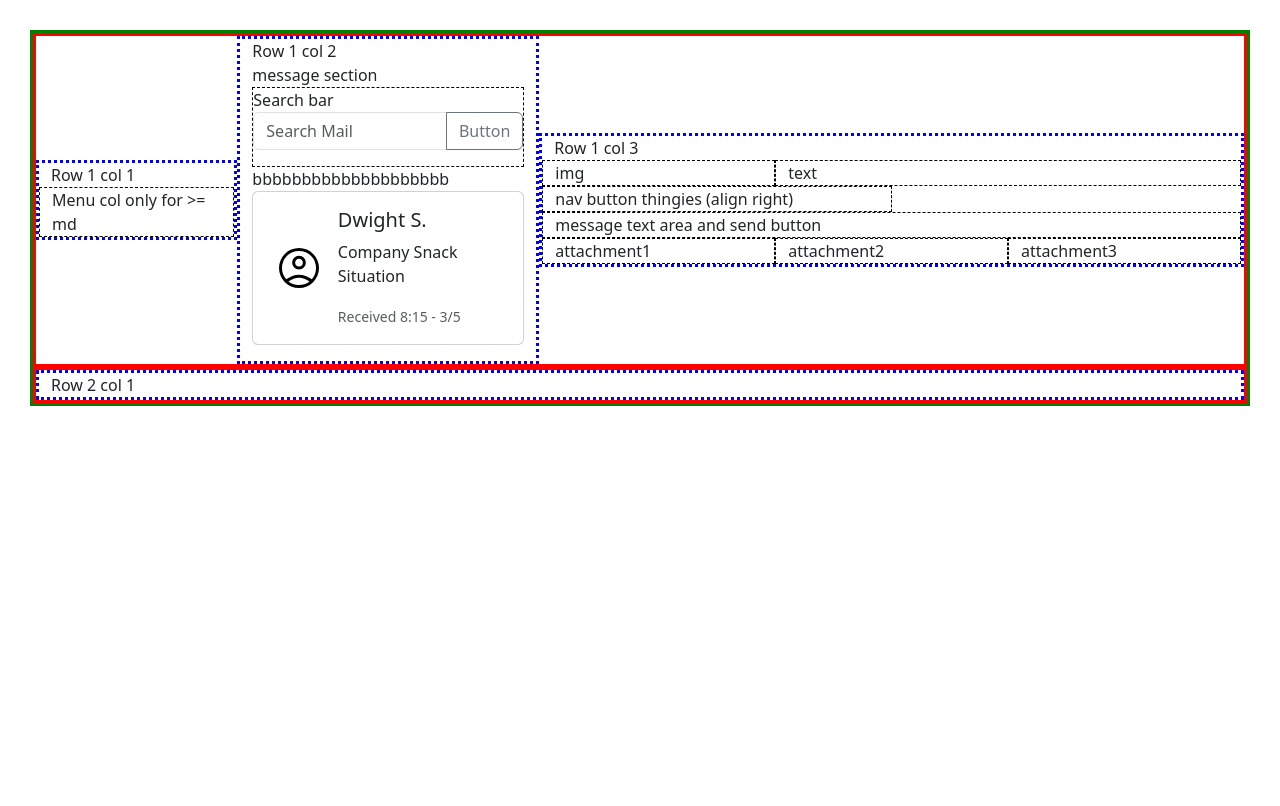
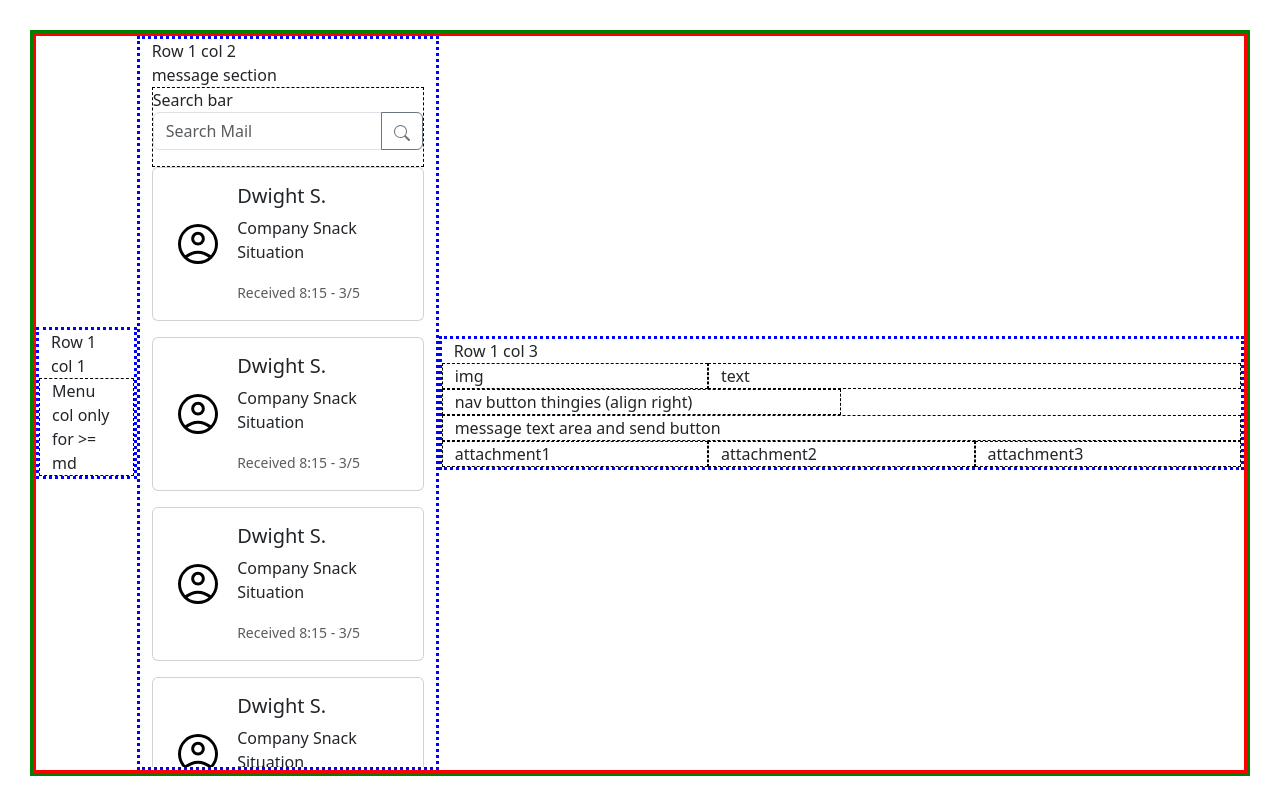
Before and after one commit to Dawie0/Dawid_Fourie_Bootstrap_Grid_Project, a plain HTML site: page index.html in a window 1280 px wide. Drawn offline with nearby package versions, Linux system fonts and the light colour scheme.

Commit message:
fourth commit

```diff
--- a/index.html
+++ b/index.html
@@ -9,9 +9,9 @@
     <title>Document</title>
 </head>
 <body>
-    <div class="container-fluid my-container">
-        <div class="row align-items-center my-row">
-            <div class="col-lg-2 col-md-4 col-sm-12 my-col">
+    <div class="container-fluid my-container cont-height">
+        <div class="row align-items-center my-row ">
+            <div class="col-xl-1 col-lg-2 col-md-4 col-sm-12 my-col">
                 Row 1 col 1
                 <div class="row justify-content-center ">
                     <div class="col-3 d-sm-none inner-conts">
@@ -37,11 +37,12 @@
                             Search bar
                             <div class="input-group mb-3">
                                 <input type="text" class="form-control" placeholder="Search Mail" aria-label="Search Mail" aria-describedby="button-addon2">
-                                <button class="btn btn-outline-secondary" type="button" id="button-addon2">Button</button>
+                                <button class="btn btn-outline-secondary" type="button" id="button-addon2"><svg xmlns="http://www.w3.org/2000/svg" width="16" height="16" fill="currentColor" class="bi bi-search" viewBox="0 0 16 16">
+                                    <path d="M11.742 10.344a6.5 6.5 0 1 0-1.397 1.398h-.001c.03.04.062.078.098.115l3.85 3.85a1 1 0 0 0 1.415-1.414l-3.85-3.85a1.007 1.007 0 0 0-.115-.1zM12 6.5a5.5 5.5 0 1 1-11 0 5.5 5.5 0 0 1 11 0z"/>
+                                  </svg></button>
                               </div>
                         </div>
-                        <div class="col-12">
-                            bbbbbbbbbbbbbbbbbbbb
+                        <div class="col-12 overflow-y-scroll scroller-col">
 
                             <div class="card mb-3" >
                                 <div class="row g-1 align-items-center">
@@ -58,13 +59,87 @@
                                 </div>
                               </div>
 
+                              <div class="card mb-3" >
+                                <div class="row g-1 align-items-center">
+                                  <div class="col-sm-2 col-md-3 align-self-center">
+                                    <img src="user.svg" class="img-fluid center-block offset-md-4 d-none d-sm-block" alt="user image">
+                                  </div>
+                                  <div class="col-sm-5 col-md-8">
+                                    <div class="card-body">
+                                      <h5 class="card-title ">Dwight S.</h5>
+                                      <p class="card-text">Company Snack Situation</p>
+                                      <p class="card-text"><small class="text-muted">Received 8:15 - 3/5</small></p>
+                                    </div>
+                                  </div>
+                                </div>
+                              </div>
+
+                              <div class="card mb-3" >
+                                <div class="row g-1 align-items-center">
+                                  <div class="col-sm-2 col-md-3 align-self-center">
+                                    <img src="user.svg" class="img-fluid center-block offset-md-4 d-none d-sm-block" alt="user image">
+                                  </div>
+                                  <div class="col-sm-5 col-md-8">
+                                    <div class="card-body">
+                                      <h5 class="card-title ">Dwight S.</h5>
+                                      <p class="card-text">Company Snack Situation</p>
+                                      <p class="card-text"><small class="text-muted">Received 8:15 - 3/5</small></p>
+                                    </div>
+                                  </div>
+                                </div>
+                              </div>
+
+                              <div class="card mb-3" >
+                                <div class="row g-1 align-items-center">
+                                  <div class="col-sm-2 col-md-3 align-self-center">
+                                    <img src="user.svg" class="img-fluid center-block offset-md-4 d-none d-sm-block" alt="user image">
+                                  </div>
+                                  <div class="col-sm-5 col-md-8">
+                                    <div class="card-body">
+                                      <h5 class="card-title ">Dwight S.</h5>
+                                      <p class="card-text">Company Snack Situation</p>
+                                      <p class="card-text"><small class="text-muted">Received 8:15 - 3/5</small></p>
+                                    </div>
+                                  </div>
+                                </div>
+                              </div>
+
+                              <div class="card mb-3" >
+                                <div class="row g-1 align-items-center">
+                                  <div class="col-sm-2 col-md-3 align-self-center">
+                                    <img src="user.svg" class="img-fluid center-block offset-md-4 d-none d-sm-block" alt="user image">
+                                  </div>
+                                  <div class="col-sm-5 col-md-8">
+                                    <div class="card-body">
+                                      <h5 class="card-title ">Dwight S.</h5>
+                                      <p class="card-text">Company Snack Situation</p>
+                                      <p class="card-text"><small class="text-muted">Received 8:15 - 3/5</small></p>
+                                    </div>
+                                  </div>
+                                </div>
+                              </div>
+
+                              <div class="card mb-3" >
+                                <div class="row g-1 align-items-center">
+                                  <div class="col-sm-2 col-md-3 align-self-center">
+                                    <img src="user.svg" class="img-fluid center-block offset-md-4 d-none d-sm-block" alt="user image">
+                                  </div>
+                                  <div class="col-sm-5 col-md-8">
+                                    <div class="card-body">
+                                      <h5 class="card-title ">Dwight S.</h5>
+                                      <p class="card-text">Company Snack Situation</p>
+                                      <p class="card-text"><small class="text-muted">Received 8:15 - 3/5</small></p>
+                                    </div>
+                                  </div>
+                                </div>
+                              </div>
 
 
                         </div>
                     </div>
                 </div>
             </div>
-            <div class="col-xl-7 col-lg-6 d-none d-lg-block my-col">
+            <div class="col-xl-8 col-lg-6 d-none d-lg-block my-col">
                 Row 1 col 3
                 <div class="row">
                     <div class="col-4 inner-conts">
@@ -97,11 +172,6 @@
                 </div>
             </div>
         </div>
-        <div class="row my-row">
-            <div class="col my-col">
-                Row 2 col 1
-            </div>
-        </div>
     </div>
 
 
--- a/style.css
+++ b/style.css
@@ -16,3 +16,11 @@ body {
 .inner-conts {
     border: 1px dashed black;
 }
+
+ .scroller-col {
+    max-height: 75vh;
+}
+
+.cont-height {
+    max-height: 100vh;
+}
```
